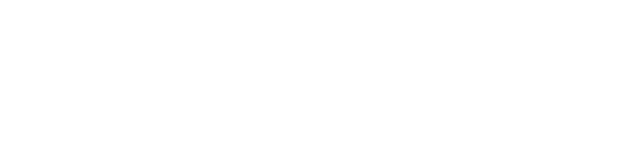
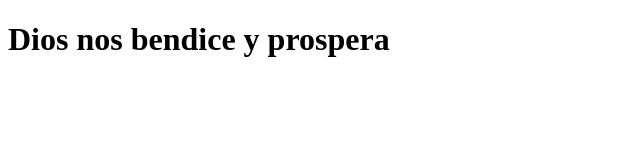
Before and after one commit to WilliamsRPS/hellowgit, a plain HTML site: page index.html in a window 1280 px wide. Shown: the whole page, without its empty margins (0-640 px from the left). Drawn offline with Linux system fonts and the light colour scheme.

Commit message:
se agrego un titulo al index

```diff
--- a/index.html
+++ b/index.html
@@ -7,6 +7,6 @@
     <title>Demostracion de Git WPS</title>
 </head>
 <body>
-
+    <h1>Dios nos bendice y prospera</h1>
 </body>
 </html>
```
